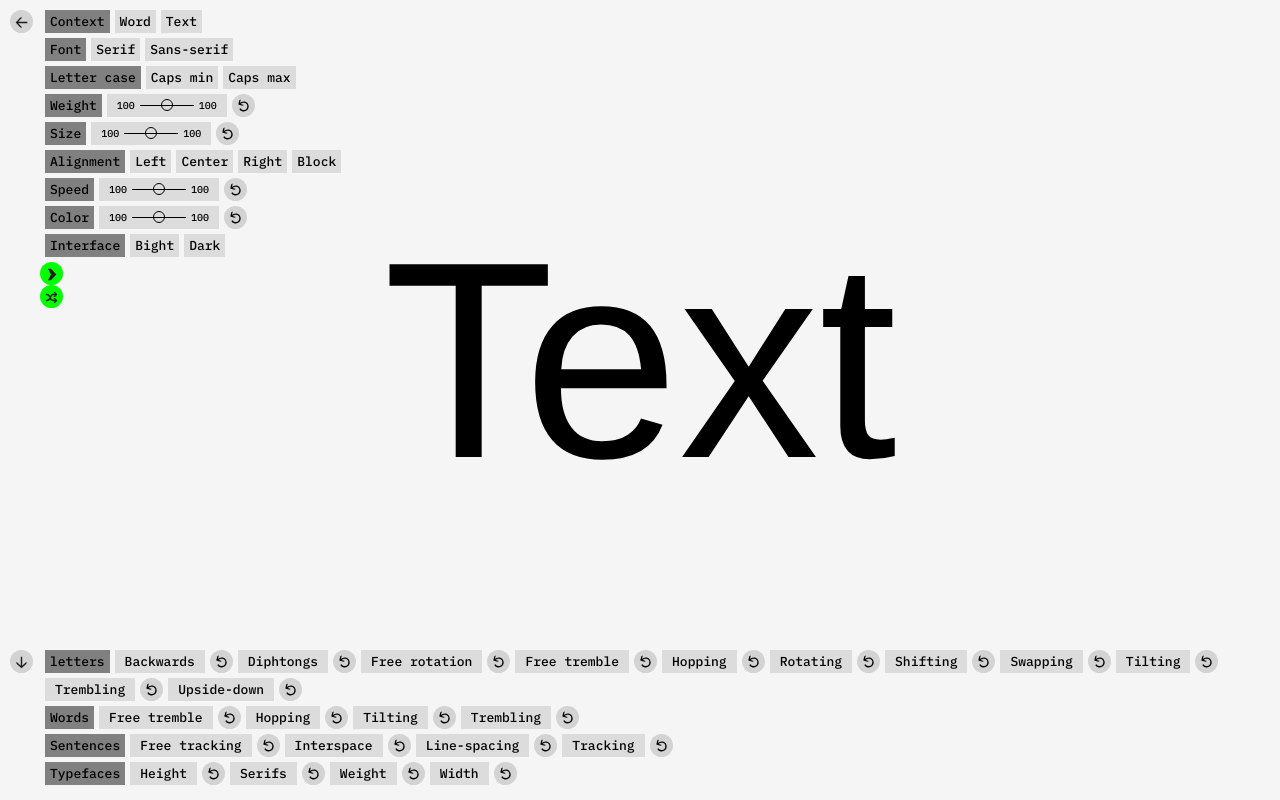
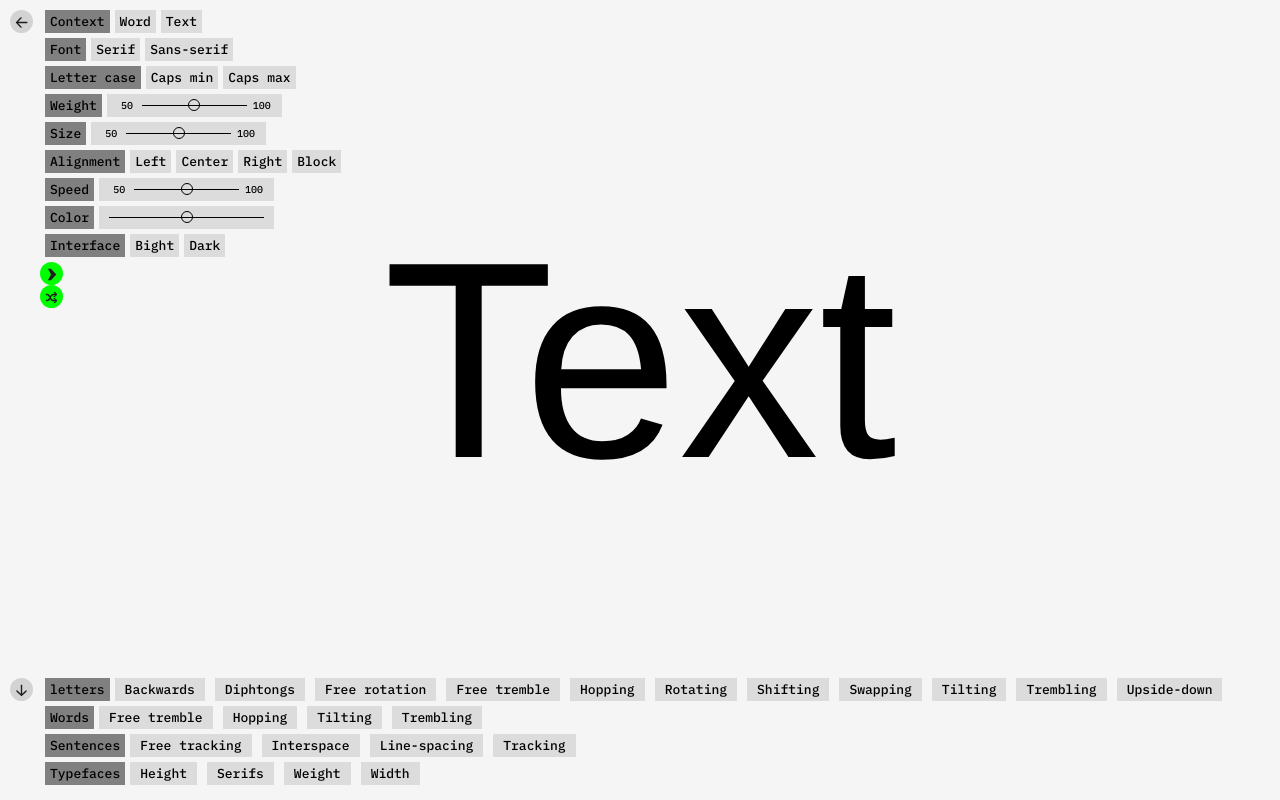
Before and after one commit to ChristopheVandePoel/sofie-dyslex, a Vue app: page / in a window 1280 px wide. Built offline with nearby package versions, Linux system fonts and the light colour scheme.

Commit message:
chore: sliders can manage their own state

```diff
--- a/src/components/LeftMenu/LeftMenu.vue
+++ b/src/components/LeftMenu/LeftMenu.vue
@@ -15,10 +15,10 @@
         <Button>Caps max</Button>
       </ButtonRow>
       <ButtonRow title="Weight">
-        <SliderButton id="font-weight" not-closable="true" />
+        <SliderButton id="font-weight" :not-closable="true" />
       </ButtonRow>
       <ButtonRow title="Size">
-        <SliderButton id="font-size" not-closable="true" />
+        <SliderButton id="font-size" :not-closable="true" />
       </ButtonRow>
       <ButtonRow title="Alignment">
         <Button>Left</Button>
@@ -27,10 +27,10 @@
         <Button>Block</Button>
       </ButtonRow>
       <ButtonRow title="Speed">
-        <SliderButton id="speed" not-closable="true" />
+        <SliderButton id="speed" :not-closable="true" />
       </ButtonRow>
       <ButtonRow title="Color">
-        <SliderButton id="color" not-closable="true" />
+        <SliderButton id="color" :not-closable="true" :hide-labels="true" />
       </ButtonRow>
       <ButtonRow title="Interface">
         <Button>Bight</Button>
--- a/src/components/Slider/SliderButton.vue
+++ b/src/components/Slider/SliderButton.vue
@@ -1,6 +1,8 @@
 <template>
   <div class="SliderButton">
-    <span class="slider-container" @click="toggleOpen">
+    <span class="slider-container" @click="toggleOpen" :class="{
+      isActive: active,
+    }">
       <span v-if="name" class="tool-name" :id="id">
         {{ name }}
       </span>
@@ -10,12 +12,27 @@
           opened: active || notClosable,
         }"
       >
-        <span class="tool-low">100</span>
-        <input @click="returnFalse" step="1" type="range" />
-        <span class="tool-high">100</span>
+        <span class="tool-low" v-if="!hideLabels">{{ value }}</span>
+        <input
+          class="SliderButton__input"
+          @click="returnFalse"
+          :value="value"
+          step="1"
+          type="range"
+          @input="setValue"
+          @change="pushValue"
+          :min="min"
+          :max="max"
+        />
+        <span class="tool-high" v-if="!hideLabels">{{ max }}</span>
       </span>
     </span>
-    <IconButton icon="return-arrow" />
+    <IconButton
+      class="SliderButton__undo-button"
+      :class="{ isVisible: active }"
+      icon="return-arrow"
+      @click.native="setPreviousValue"
+    />
   </div>
 </template>
 
@@ -24,10 +41,33 @@ import IconButton from '../Icon/IconButton.vue';
 
 export default {
   components: { IconButton },
-  props: ['name', 'id', 'notClosable'],
-  data: () => ({
-    active: false,
-  }),
+  props: {
+    name: String,
+    id: String,
+    notClosable: Boolean,
+    hideLabels: Boolean,
+    min: {
+      type: Number,
+      default: 0,
+    },
+    max: {
+      type: Number,
+      default: 100,
+    },
+    startValue: {
+      type: Number,
+      default: null,
+    },
+  },
+  data() {
+    return {
+      active: false,
+      value: this.startValue || this.startValue === 0 ? this.startValue : (this.min + this.max) / 2,
+      resetValue:
+        this.startValue || this.startValue === 0 ? this.startValue : (this.min + this.max) / 2,
+      previous: [],
+    };
+  },
   name: 'SliderButton',
   methods: {
     toggleOpen() {
@@ -38,6 +78,27 @@ export default {
       e.stopPropagation();
       return false;
     },
+    setValue(input) {
+      if (input.target) {
+        this.value = input.target.value;
+        this.active = true;
+      } else {
+        this.value = input;
+      }
+      // todo: set value in store
+    },
+    pushValue(input) {
+      this.previous.push(input.target.value);
+    },
+    setPreviousValue() {
+      if (this.previous.length > 1) {
+        this.previous.pop();
+        this.setValue(this.previous[this.previous.length - 1]);
+      } else {
+        this.previous = [];
+        this.setValue(this.resetValue);
+      }
+    },
   },
 };
 </script>
@@ -46,6 +107,14 @@ export default {
 .SliderButton {
   display: flex;
   flex-direction: row;
+
+  &__undo-button {
+    width: 0;
+    overflow: hidden;
+    &.isVisible {
+      width: 25px;
+    }
+  }
 
   .tool-name {
     margin-left: 10px;
@@ -79,6 +148,10 @@ export default {
       background-color: darkgray;
     }
 
+    &.isActive {
+      background-color: darkgray;
+    }
+
     .slider-tool {
       margin-left: 0;
       margin-right: 0;
@@ -91,7 +164,7 @@ export default {
         margin-left: 10px;
         margin-right: 10px;
         transition: all 0.2s ease-in;
-        width: 100px;
+        width: 155px;
         opacity: 1;
       }
     }
@@ -99,16 +172,16 @@ export default {
 
   .tool-low,
   .tool-high {
-    text-align: right;
+    overflow: hidden;
+    text-align: center;
     font-size: 10px;
-    width: 20px;
+    width: 30px;
   }
   .tool-low {
     margin-right: 5px;
   }
 
   .tool-high {
-    text-align: left;
     margin-left: 5px;
   }
 }
```
